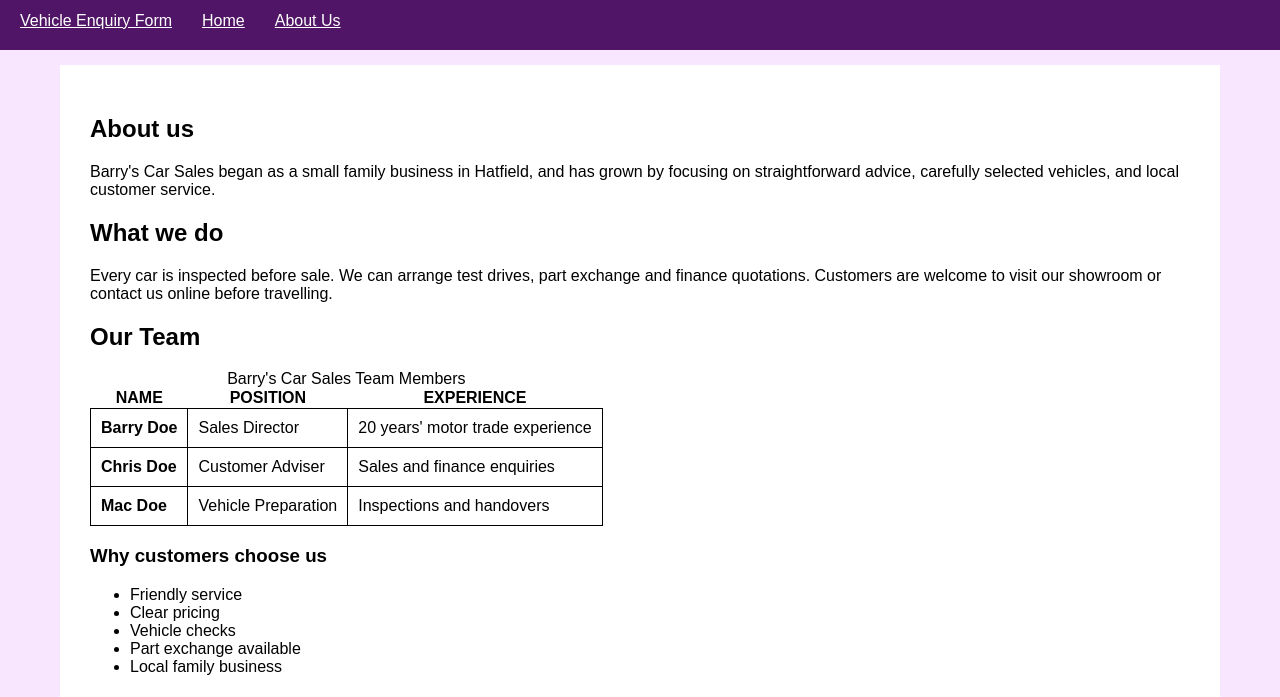
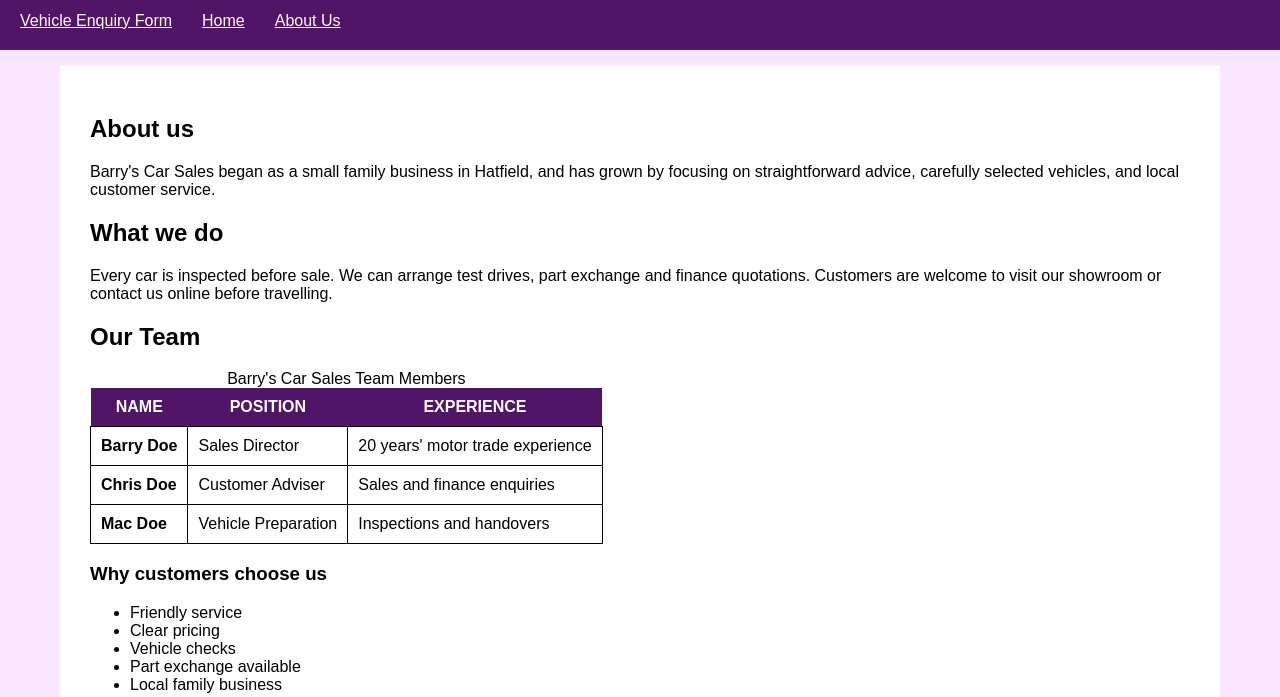
Before and after one commit to Ali-muhammad123/Accessibility-and-Usability---Assignment---Ali-Muhammad-Lakhani, a plain HTML site: page about.html in a window 1280 px wide. Shown: the part 101-798 px from the top of the page. Drawn offline with Linux system fonts and the light colour scheme.

Commit message:
Update styles.css
To make the table heading more visual like both table data and table heading to look different, I added background color of purple for table heading.

```diff
--- a/styles.css
+++ b/styles.css
@@ -113,3 +113,5 @@ footer {
     font-weight: bold;
      text-align: center;
     }
+
+th {background:#501566;  padding: 10px;  color: white;}
```
